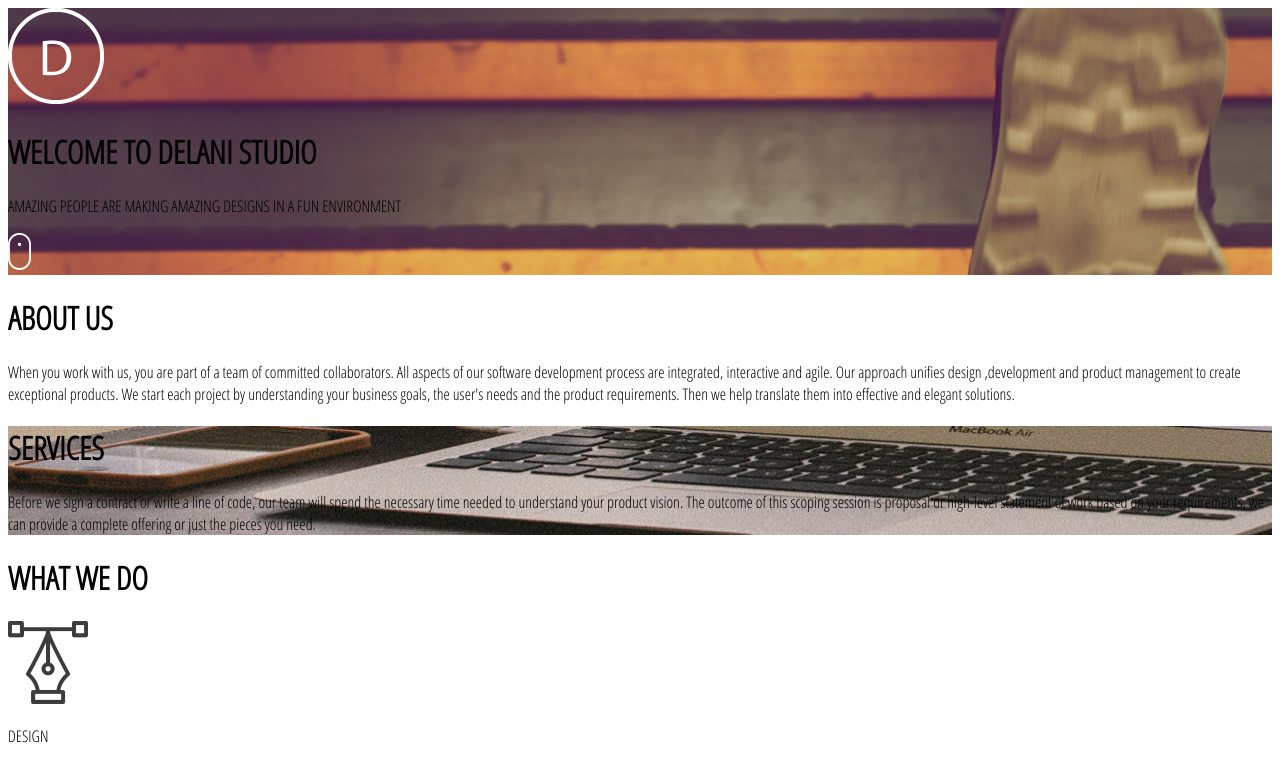
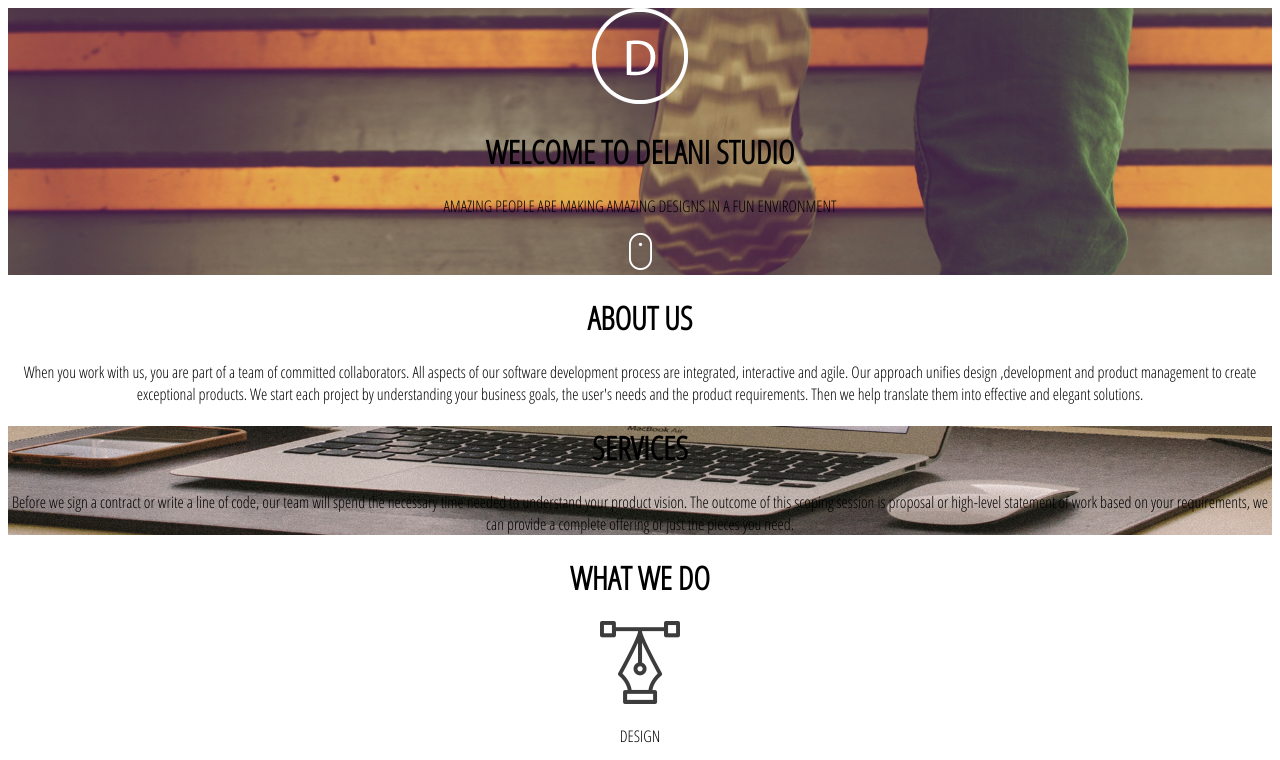
Before and after one commit to DerickKinoti/delanistudio, a plain HTML site: page index.html in a window 1280 px wide. Shown: the top 760 px of the page. Drawn offline with Linux system fonts and the light colour scheme.

Commit message:
Centered texts and images and added cover style to background images

```diff
--- a/css/styles.css
+++ b/css/styles.css
@@ -1,17 +1,20 @@
 body{
   background-size: auto;
   font-family: 'Open Sans Condensed', sans-serif;
+  text-align: center;
 }
 
 .welcome{
   background-image: url(../assets/backgrounds/h_img.jpg););
+  background-size: cover;
 }
 
 .services{
   background-image: url(../assets/backgrounds/s_image.jpg);
+  background-size: cover;
 }
 
 .contact{
   background-image: url(../assets/backgrounds/c_image.jpg);
-
+  background-size: cover;
 }
```
